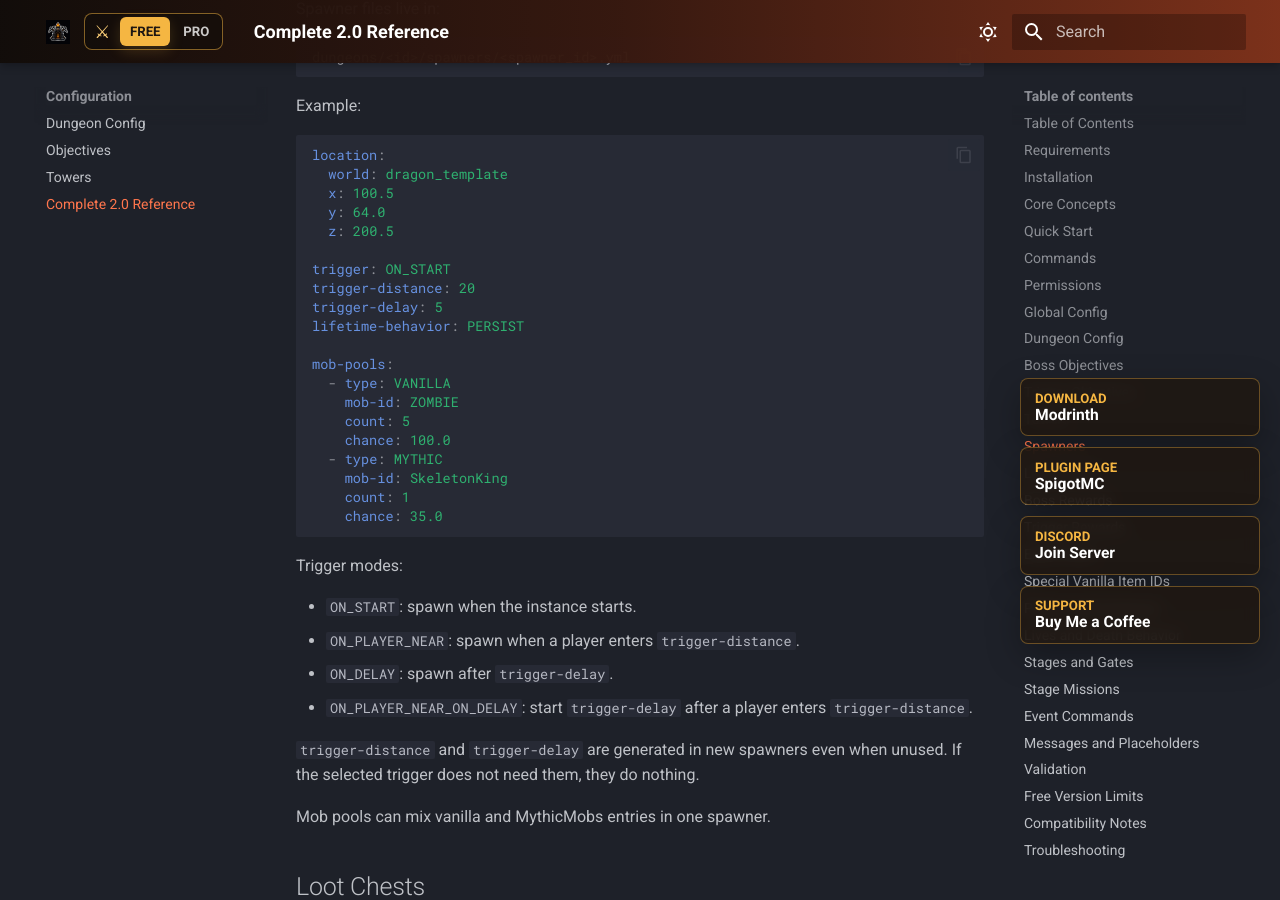
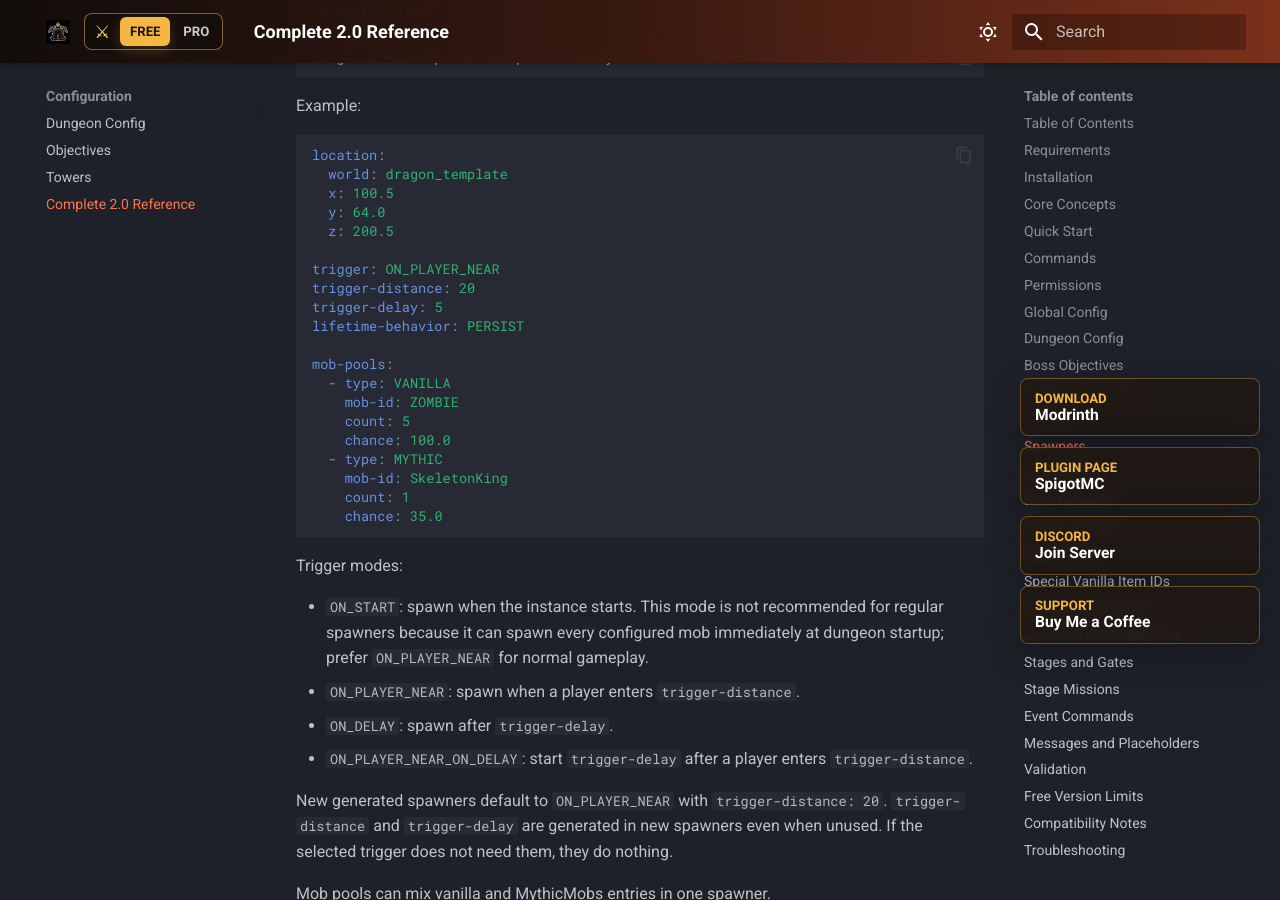
Before and after one commit to wertPL/InstancedDungeons-Docs, an MkDocs documentation site: the page built from docs/complete-2-0-reference.md, in a window 1280 px wide and 900 px high, scrolled down 11900 px. Built offline with MkDocs 1.6.1 and Material for MkDocs 9.7.7, drawn with Linux system fonts in a browser that asks for light colours.

Commit message:
Update spawner trigger defaults in docs

```diff
--- a/docs/complete-2-0-reference.md
+++ b/docs/complete-2-0-reference.md
@@ -414,7 +414,7 @@ location:
   y: 64.0
   z: 200.5
 
-trigger: ON_START
+trigger: ON_PLAYER_NEAR
 trigger-distance: 20
 trigger-delay: 5
 lifetime-behavior: PERSIST
@@ -432,12 +432,12 @@ mob-pools:
 
 Trigger modes:
 
-- `ON_START`: spawn when the instance starts.
+- `ON_START`: spawn when the instance starts. This mode is not recommended for regular spawners because it can spawn every configured mob immediately at dungeon startup; prefer `ON_PLAYER_NEAR` for normal gameplay.
 - `ON_PLAYER_NEAR`: spawn when a player enters `trigger-distance`.
 - `ON_DELAY`: spawn after `trigger-delay`.
 - `ON_PLAYER_NEAR_ON_DELAY`: start `trigger-delay` after a player enters `trigger-distance`.
 
-`trigger-distance` and `trigger-delay` are generated in new spawners even when unused. If the selected trigger does not need them, they do nothing.
+New generated spawners default to `ON_PLAYER_NEAR` with `trigger-distance: 20`. `trigger-distance` and `trigger-delay` are generated in new spawners even when unused. If the selected trigger does not need them, they do nothing.
 
 Mob pools can mix vanilla and MythicMobs entries in one spawner.
 
```
Also changed, not shown: docs/pro/complete-2-0-reference.md (+3 -3 lines), docs/pro/spawners-and-mobs.md (+3 -3 lines).
